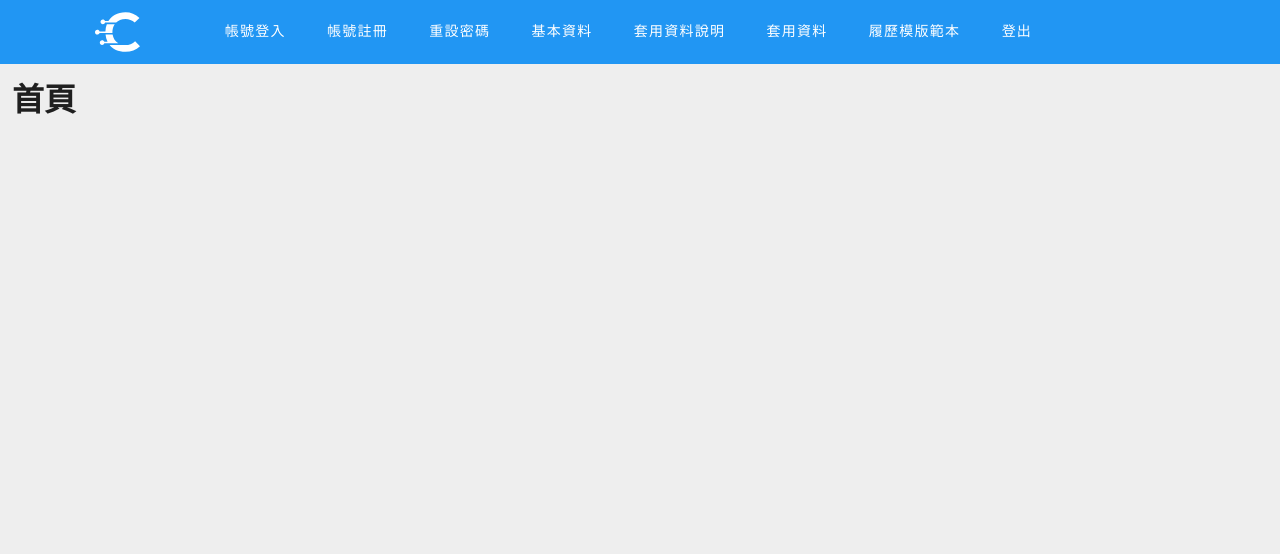
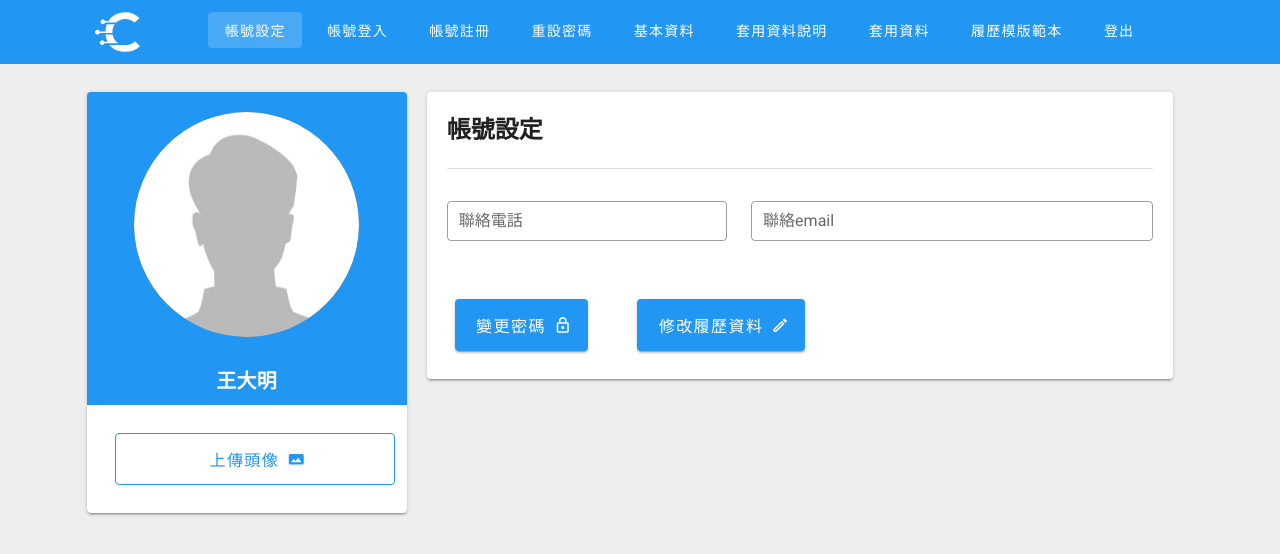
Before and after one commit to wade5141000/resume, a Vue app in the folder vue/: page /setting in a window 1280 px wide. Before the commit this address led to /. Shown: the top 554 px of the page. Built offline with nearby package versions, Linux system fonts and the light colour scheme; no server answers.

Commit message:
帳號設定

```diff
--- a/vue/src/components/theNavigator.vue
+++ b/vue/src/components/theNavigator.vue
@@ -31,6 +31,7 @@
 export default {
   data: () => ({
     links: [
+      { text: "帳號設定", link: "/setting" },
       { text: "帳號登入", link: "/login" },
       { text: "帳號註冊", link: "/signup" },
       { text: "重設密碼", link: "/resetpw" },
--- a/vue/src/router/index.js
+++ b/vue/src/router/index.js
@@ -5,6 +5,7 @@ import Login from "../views/account/Login";
 import Signup from "../views/account/Signup";
 import Privacy from "../views/Privacy";
 import Terms from "../views/Terms";
+import Setting from "../views/account/Setting";
 import Forgetpw from "../views/account/Forgetpw";
 import Resetpw from "../views/account/Resetpw";
 import BasicInfo from "../views/user-info/BasicInfo";
@@ -199,6 +200,14 @@ const routes = [
     }
   },
   {
+    path: "/setting",
+    name: "Setting",
+    component: Setting,
+    meta: {
+      title: "帳號設定"
+    }
+  },
+  {
     path: "*",
     redirect: "/"
   }
@@ -237,7 +246,8 @@ router.beforeEach((to, from, next) => {
     "/skillinfo-apply",
     "/autobiography-apply",
     "/apply-info-intro",
-    "/template-list"
+    "/template-list",
+    "/setting"
   ];
   allowPass.forEach(path => {
     if (path === to.path) {
--- /dev/null
+++ b/vue/src/views/account/Setting.vue
@@ -0,0 +1,222 @@
+<template>
+  <v-row justify="center" class="mt-4">
+    <v-col cols="10" md="3" lg="3" sm="12" class="pa-0">
+      <v-card class="mx-auto my-0 pa-0 blue">
+        <v-img height="100%">
+          <v-row align="center" class="fill-height pa-0 ma-0">
+            <v-col
+              align-self="center"
+              align="center"
+              class="ma-0 pa-0"
+              cols="12"
+            >
+              <v-avatar class="profile my-5" color="grey" size="225" circle>
+                <v-img src="../../assets/avatar_default.jpg"> </v-img>
+              </v-avatar>
+            </v-col>
+            <v-col class="pa-0 ma-0">
+              <v-list-item color="rgba(0, 0, 0, .4)" dark>
+                <v-list-item-content>
+                  <v-list-item-title class="text-h6 text-center">
+                    <h4>王大明</h4>
+                  </v-list-item-title>
+                </v-list-item-content>
+              </v-list-item>
+            </v-col>
+            <v-col cols="12" md="12" lg="12" sm="12" class="white pa-5 ma-0">
+              <v-btn
+                label="File input"
+                x-large
+                block
+                outlined
+                :loading="loading3"
+                :disabled="loading3"
+                color="blue"
+                class="ma-2 pa-2 white--text"
+                @click="loader = 'loading3'"
+              >
+                上傳頭像
+                <v-icon right light> mdi-image-area </v-icon>
+              </v-btn>
+            </v-col>
+          </v-row>
+        </v-img>
+      </v-card>
+    </v-col>
+    <v-col cols="10" md="7" sm="7" class="pa-0 mx-5">
+      <v-card class="mx-auto my-0 pa-5">
+        <h2 justify="left">帳號設定</h2>
+        <v-divider class="my-5"></v-divider>
+        <v-row class="mt-5">
+          <v-col cols="12" md="5" lg="5">
+            <v-text-field
+              label="聯絡電話"
+              outlined
+              dense
+              v-model="user.phone"
+            ></v-text-field>
+          </v-col>
+          <v-col cols="12" md="7" lg="7">
+            <v-text-field
+              label="聯絡email"
+              outlined
+              dense
+              v-model="user.email"
+            ></v-text-field>
+          </v-col>
+          <v-col cols="12" md="3" lg="3">
+            <v-btn
+              label="變更密碼"
+              x-large
+              color="blue"
+              class="ma-2 pa-5 white--text"
+              href="resetpw"
+            >
+              變更密碼
+              <v-icon right light> mdi-lock-outline </v-icon>
+            </v-btn>
+          </v-col>
+          <v-col cols="12" md="3" lg="4">
+            <v-btn
+              label="修改履歷資料"
+              x-large
+              color="blue"
+              class="ma-2 pa-5 white--text"
+              href="user-info"
+            >
+              修改履歷資料
+              <v-icon right light> mdi-pencil-outline </v-icon>
+            </v-btn>
+          </v-col>
+        </v-row>
+      </v-card>
+    </v-col>
+  </v-row>
+</template>
+
+<script>
+import theStepper from "../../components/theStepper";
+import theDialog from "../../components/theDialog";
+import http from "../../utils/http";
+export default {
+  components: {
+    theStepper,
+    theDialog,
+  },
+  watch: {
+    menu(val) {
+      val && setTimeout(() => (this.$refs.picker.activePicker = "YEAR"));
+    },
+    menu2(val) {
+      val && setTimeout(() => (this.$refs.picker2.activePicker = "YEAR"));
+    },
+    city(newValue, oldValue) {
+      http.get("/address/towns/" + newValue).then((response) => {
+        this.towns = response.data;
+      });
+    },
+  },
+  created: function () {
+    http.get("/user").then((response) => {
+      console.log(response.data);
+      let user = response.data;
+
+      if (user.address) {
+        this.city = user.address.substring(0, 3);
+        user.address = user.address.substring(3);
+
+        http.get("/address/towns/" + this.city).then((response) => {
+          this.towns = response.data;
+          this.towns.forEach((town) => {
+            if (user.address.startsWith(town)) {
+              this.town = user.address.substring(0, town.length);
+              this.address = user.address.substring(town.length);
+              return false;
+            }
+          });
+        });
+      }
+      if (user.driverLicense) {
+        this.driverLicense = [].concat(user.driverLicense.split(","));
+      }
+      if (user.specialIdentity) {
+        this.specialIdentity = [].concat(user.specialIdentity.split(","));
+      }
+      if (user.feature) {
+        this.features = []
+          .concat(user.feature.split(","))
+          .filter((s) => s.length > 0);
+      }
+
+      if (user.links.length === 0) {
+        this.links.push({ id: null, platform: "", url: "" });
+      } else {
+        this.links = response.data.links;
+      }
+
+      this.user = user;
+
+      http.get("/address/cities").then((response) => {
+        this.cities = response.data;
+      });
+    });
+  },
+  data: () => ({
+    panel: [0],
+    menu: false,
+    menu2: false,
+    cities: [],
+    towns: [],
+    city: "",
+    town: "",
+    address: "",
+    driverLicense: [],
+    specialIdentity: [],
+    user: {},
+    feature: "",
+    features: [],
+    links: [],
+  }),
+  methods: {
+    pickBirthDay(date) {
+      this.$refs.menu.save(date);
+    },
+    pickMilitaryServiceDate(date) {
+      this.$refs.menu2.save(date);
+    },
+    nextStep() {
+      this.user.address = this.city + this.town + this.address;
+      this.user.driverLicense = this.driverLicense.join(",");
+      this.user.specialIdentity = this.specialIdentity.join(",");
+      this.user.feature = this.features.join(",");
+      this.user.links = this.links;
+
+      console.log(this.user);
+
+      http.put("/user/basic-info", this.user).then((response) => {
+        console.log(response);
+        if (response.data === true) {
+          this.$router.push("/education-list");
+        } else {
+          alert("發生錯誤");
+        }
+      });
+    },
+    onFeatureEnter() {
+      if (this.feature.length > 0) {
+        this.features.push(this.feature);
+        this.feature = "";
+      }
+    },
+    close(str) {
+      this.features = this.features.filter((item) => item !== str);
+    },
+    addWebsite() {
+      this.links.push({ id: null, platform: "", url: "" });
+    },
+    removeWebsite(index) {
+      this.links.splice(index, 1);
+    },
+  },
+};
+</script>
```
Also changed, not shown: vue/src/assets/avatar_default.jpg (added).
